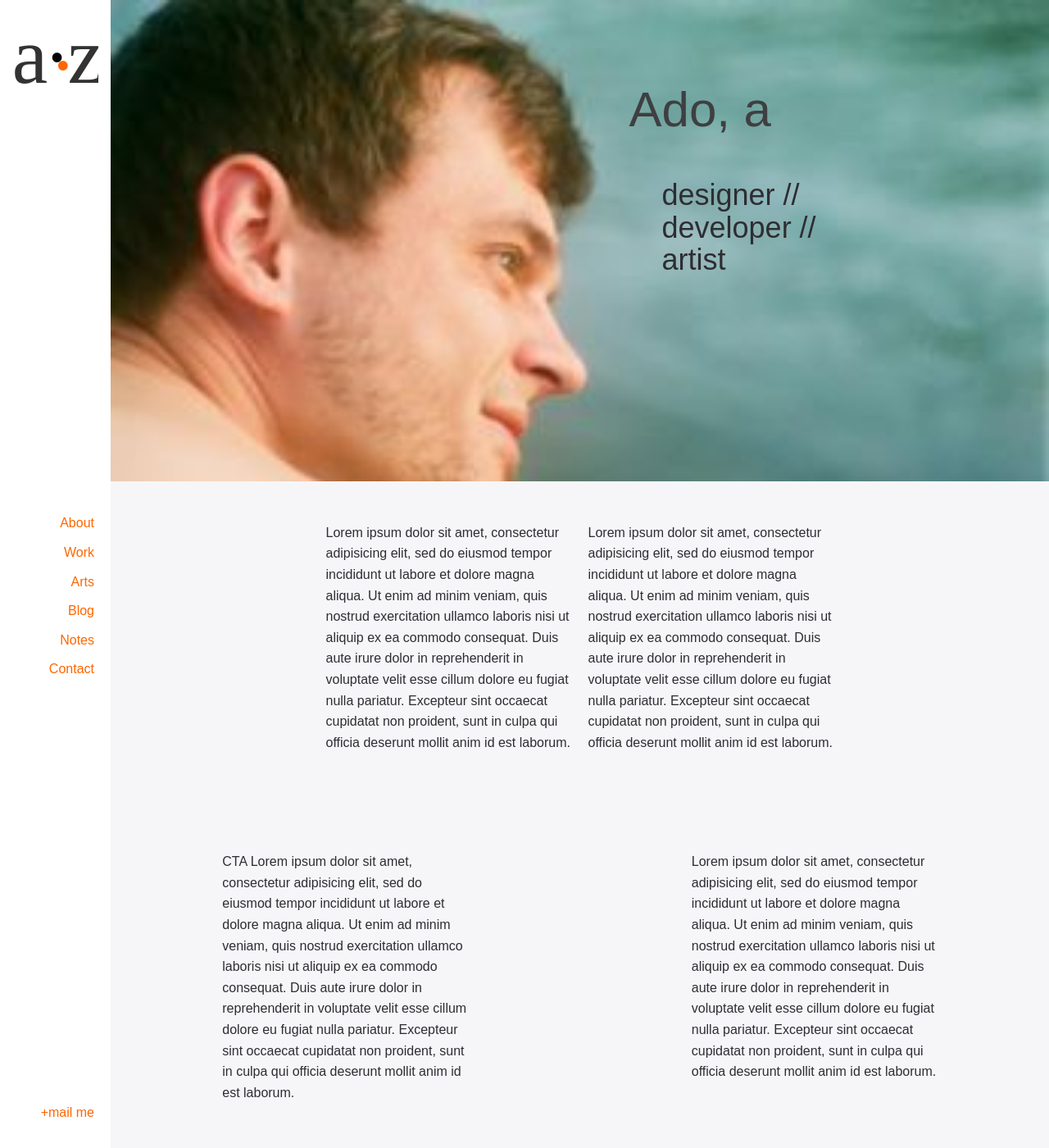
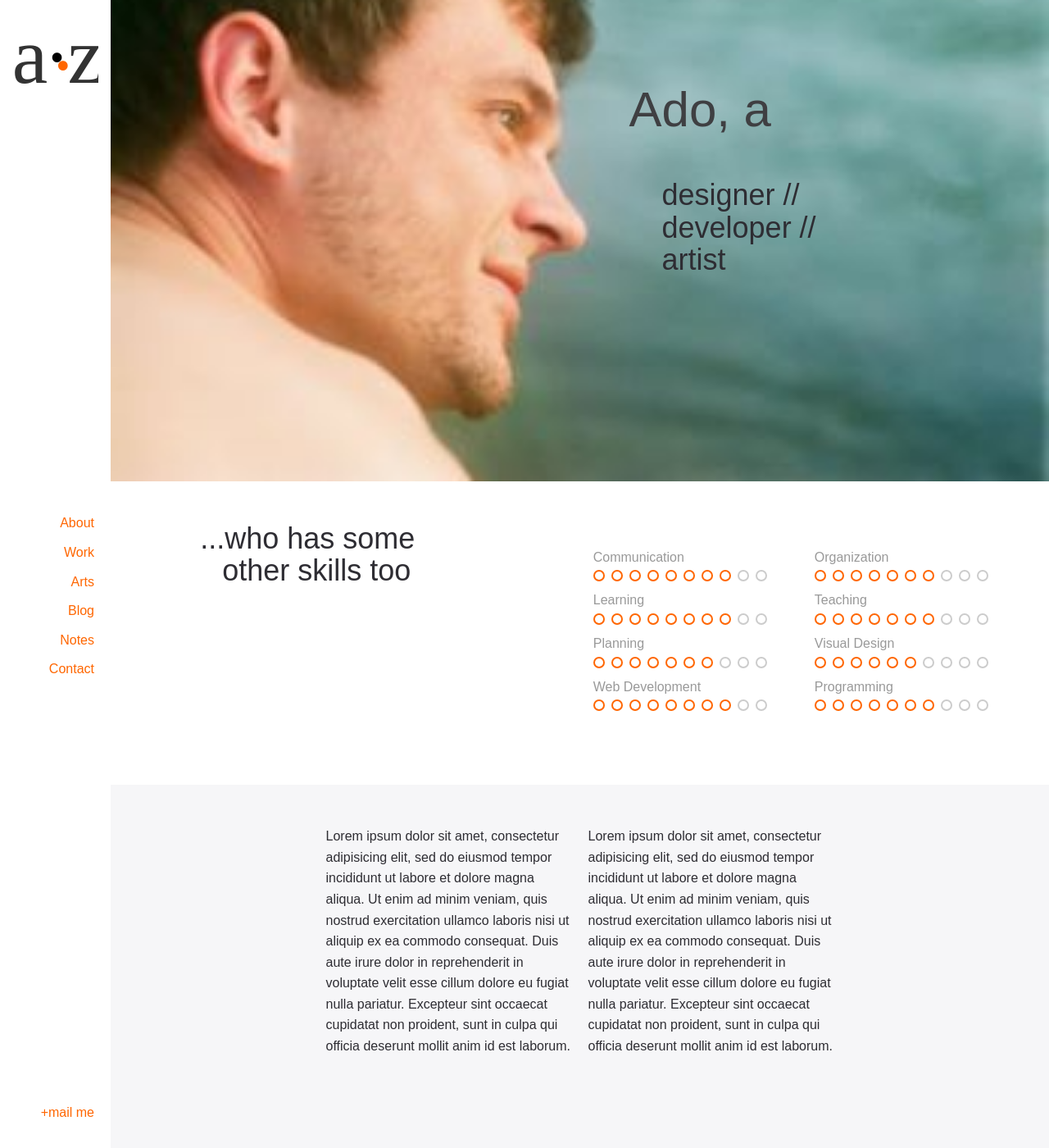
Before and after one commit to AdmirZukic/AdmirZukic.github.io, a Jekyll site: the page built from index.html, in a window 1280 px wide and 1400 px high. Shown: the whole window at 82% size. Built offline with Jekyll 4.4.1, drawn with Linux system fonts in a browser that asks for light colours; nearby versions of some CDN libraries; Markdown is read by kramdown in place of the engine named in the settings.

Commit message:
Added skills in to the about section

```diff
--- a/_data/settings.yml
+++ b/_data/settings.yml
@@ -31,7 +31,7 @@
 # NOTE: The avatar is defined in the all.sass document.
 
 blurb: >
-  ... who has some other skills too
+  ...who has some other skills too
 
 
 #-------------------------------
--- /dev/null
+++ b/_includes/sections-skills.html
@@ -0,0 +1,35 @@
+<section class="skills">
+
+  <div class="flex flex--center">
+    <div class="col-50 flex flex--center">
+      <div class="col-1">
+        <p class="home-lead outdented">
+          {{ site.data.settings.blurb }}
+        </p>
+      </div> <!-- end col 50 flex flex center -->
+    </div> <!-- end col 1 -->
+
+    <div class="col-50">
+      {% if site.data.settings.skills %}
+
+      <div class="skill-lockup">
+
+        {% for skill in site.data.settings.skills %}
+
+          <div class="skill-unit">
+            <div class="skill-label">{{ skill.name }}</div>
+            <div class="skill-icons skill-{{ skill.value }}">
+              {% for i in (1..10) %}
+                <span></span>
+              {% endfor %}
+            </div> <!-- end skill icons -->
+          </div> <!-- end skill unit -->
+
+        {% endfor %}
+
+      </div> <!-- end skill lockup -->
+
+      {% endif %}
+    </div> <!-- end col 50 -->
+  </div> <!-- end flex center -->
+</section>
--- a/assets/css/3-sections/home-about.sass
+++ b/assets/css/3-sections/home-about.sass
@@ -2,7 +2,7 @@
   background:
     image: url(/assets/img/about.jpg)
     repeat: no-repeat
-    position: center top
+    position: center bottom
     size: cover
 
   h2
--- a/assets/css/main.css
+++ b/assets/css/main.css
@@ -776,7 +776,7 @@
 section.about {
   background-image: url(/assets/img/about.jpg);
   background-repeat: no-repeat;
-  background-position: center top;
+  background-position: center bottom;
   background-size: cover; }
   section.about h2 {
     color: #3f3f42;
@@ -797,6 +797,48 @@
     margin-right: auto;
     max-width: 300px;
     color: #fff; } }
+
+section.skills {
+  background: white; }
+
+.skill-lockup {
+  max-width: 540px;
+  margin: 30px auto;
+  color: #999; }
+  .skill-lockup::after {
+    clear: both;
+    content: "";
+    display: table; }
+  .skill-lockup .skill-unit {
+    width: 270px;
+    float: left; }
+  .skill-lockup .skill-icons {
+    font-size: 0;
+    margin: 3px 0 10px; }
+    .skill-lockup .skill-icons span {
+      display: inline-block;
+      height: 14px;
+      width: 14px;
+      background-color: #ff6600;
+      margin-right: 8px;
+      border-radius: 50%; }
+      .skill-lockup .skill-icons span:after {
+        content: '';
+        display: block;
+        height: 10px;
+        width: 10px;
+        background: #fff;
+        border-radius: 50%;
+        margin: 2px; }
+
+.skill-lockup .skill-icons.skill-1 span:nth-child(n+2), .skill-lockup .skill-icons.skill-2 span:nth-child(n+3), .skill-lockup .skill-icons.skill-3 span:nth-child(n+4), .skill-lockup .skill-icons.skill-4 span:nth-child(n+5), .skill-lockup .skill-icons.skill-5 span:nth-child(n+6), .skill-lockup .skill-icons.skill-6 span:nth-child(n+7), .skill-lockup .skill-icons.skill-7 span:nth-child(n+8), .skill-lockup .skill-icons.skill-8 span:nth-child(n+9), .skill-lockup .skill-icons.skill-9 span:nth-child(n+10), .skill-lockup .skill-icons.skill-10 span:nth-child(n+11) {
+  background: #ccc; }
+
+@media screen and (max-width: 541px) {
+  .skill-lockup {
+    width: 220px; }
+    .skill-lockup .skill-unit {
+      width: 220px; } }
 
 .home-wrap {
   display: -webkit-box;
--- a/assets/css/main.scss
+++ b/assets/css/main.scss
@@ -9,5 +9,6 @@
 
 @import "3-sections/header";
 @import "3-sections/home-about";
+@import "3-sections/home-skills";
 
 @import "4-layouts/home";
--- a/index.html
+++ b/index.html
@@ -8,6 +8,7 @@
 
   <div class="home-sections">
     {% include sections-about.html %}
+    {% include sections-skills.html %}
 
     {% include columns.html %}
 
```
Also changed, not shown: _jadefiles/sections-skills.jade (added, +18 -0 lines), assets/css/3-sections/home-skills.sass (added, +50 -0 lines), assets/css/2-modules/buttons.sass (added).
